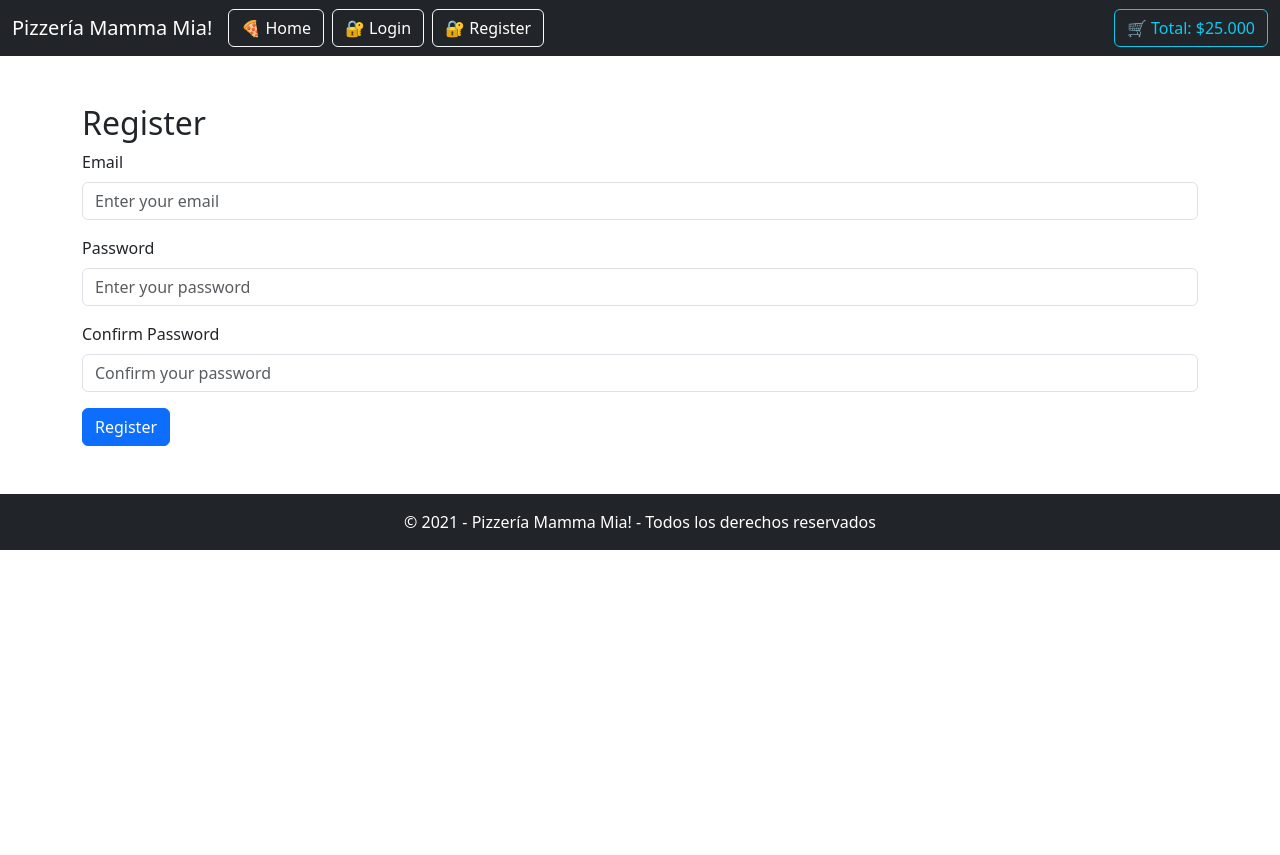
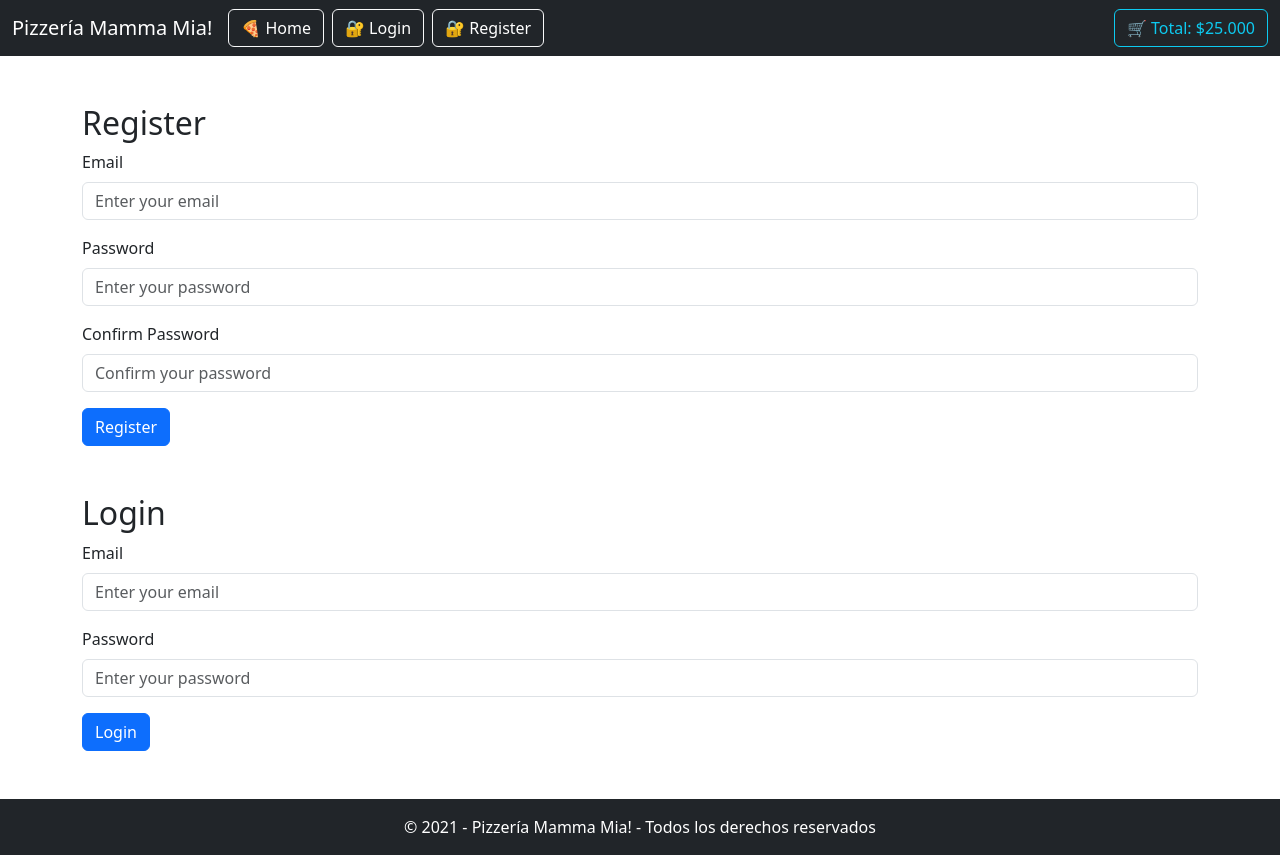
Before and after one commit to ClauO/hito-1-mamma-mia, a React (Vite) app: page / in a window 1280 px wide. Before the commit the page ends 800 px from the top, so only its background shows below. Built offline with nearby package versions, Linux system fonts and the light colour scheme; the HTML template or start-up script is replaced by a standard one.

Commit message:
fix: componente descomentado en App.jsx

```diff
--- a/src/App.jsx
+++ b/src/App.jsx
@@ -12,7 +12,7 @@ const App = () => {
       <Navbar />
       {/* <Home /> */}
       <Register />
-      {/* <Login /> */}
+      <Login />
       <Footer />
     </div>
   );
```
